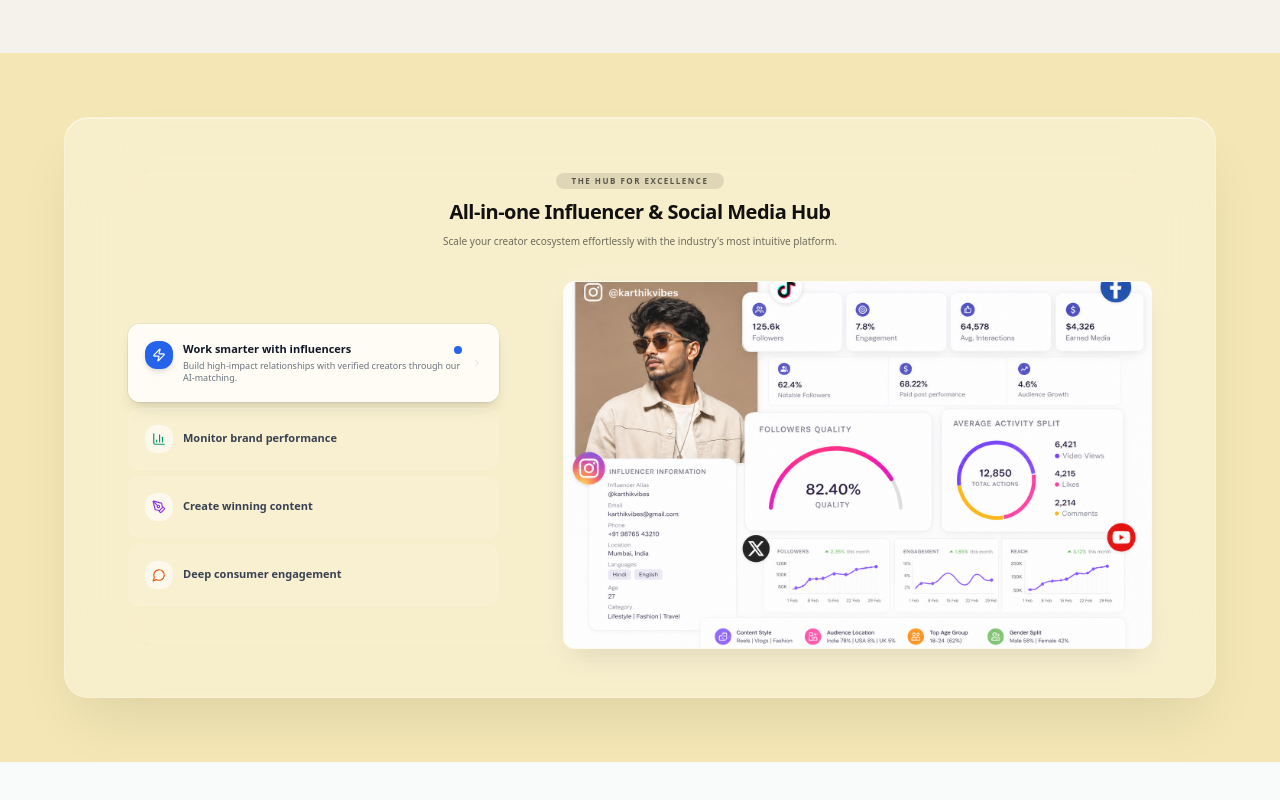
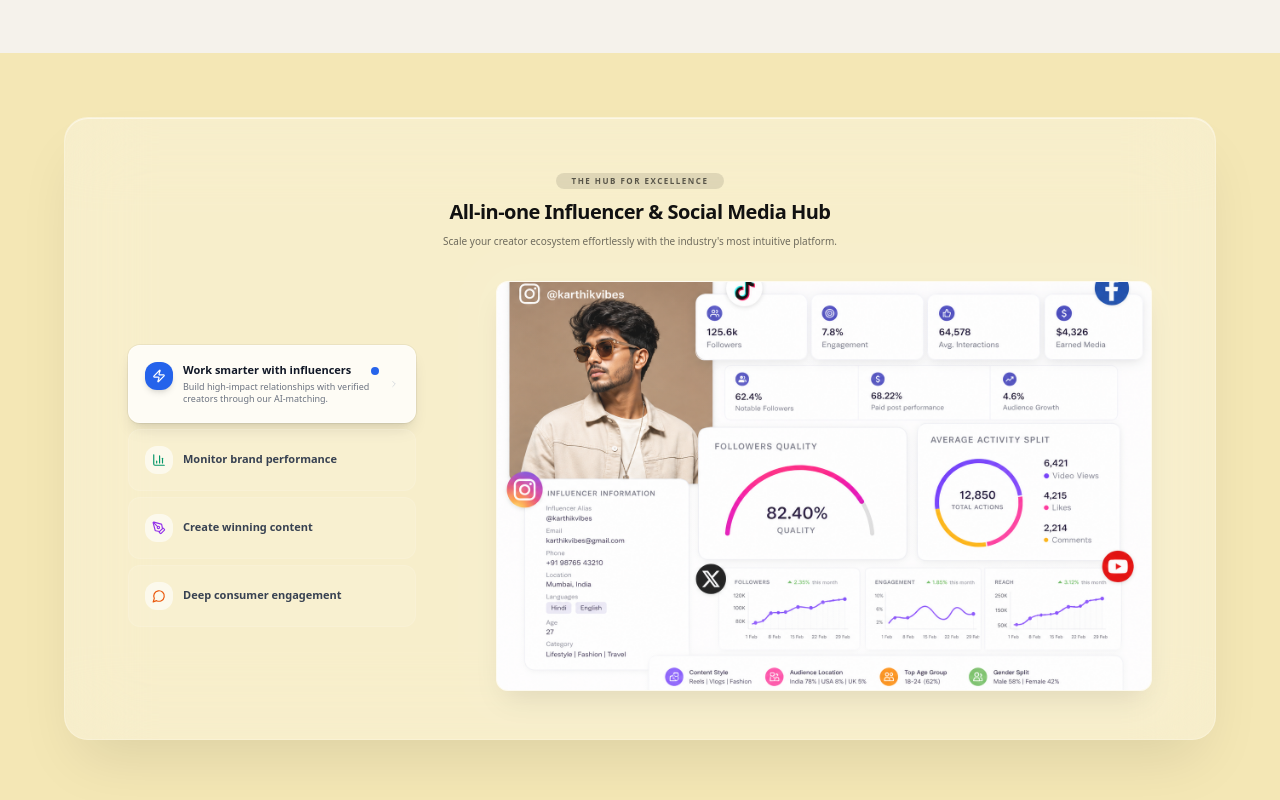
Before and after one commit to nevermature01-lgtm/collabli, a Next.js app: page / in a window 1280 px wide. Shown: the part 2465-3265 px from the top of the page. Before the commit the page ends 3227 px from the top, so only its background shows below. Built offline with nearby package versions, Linux system fonts and the light colour scheme.

Commit message:
/home/user/studio/public/servive_img_4.png use this image baki sab same

```diff
--- a/src/components/landing/ServiceShowcase.tsx
+++ b/src/components/landing/ServiceShowcase.tsx
@@ -67,8 +67,9 @@ export const ServiceShowcase: React.FC = () => {
             </p>
           </div>
 
-          <div className="grid grid-cols-1 lg:grid-cols-5 gap-4 lg:gap-8 items-center">
-            <div className="flex flex-col gap-1.5 relative lg:col-span-2">
+          {/* Using grid-cols-12 for better control: 4 for tabs (33%), 8 for image (66%) */}
+          <div className="grid grid-cols-1 lg:grid-cols-12 gap-4 lg:gap-10 items-center">
+            <div className="flex flex-col gap-1.5 relative lg:col-span-4">
               {features.map((feature, idx) => {
                 const Icon = feature.icon;
                 const isActive = activeId === feature.id;
@@ -128,7 +129,7 @@ export const ServiceShowcase: React.FC = () => {
               })}
             </div>
 
-            <div className="relative group w-full lg:col-span-3">
+            <div className="relative group w-full lg:col-span-8">
               <div className="absolute -inset-2 bg-white/20 rounded-[1.5rem] blur-xl opacity-30 group-hover:opacity-60 transition-opacity duration-1000" />
 
               <div className="relative aspect-[16/10] w-full bg-white/40 rounded-xl overflow-hidden shadow-[0_15px_30px_-8px_rgba(0,0,0,0.1)] border border-white/40 z-10 backdrop-blur-md">
--- a/src/lib/placeholder-images.json
+++ b/src/lib/placeholder-images.json
@@ -33,7 +33,7 @@
     {
       "id": "service-engagement",
       "description": "Consumer Engagement Panel",
-      "imageUrl": "/service_img_4.png",
+      "imageUrl": "/servive_img_4.png",
       "imageHint": "chat dashboard"
     },
     {
```
